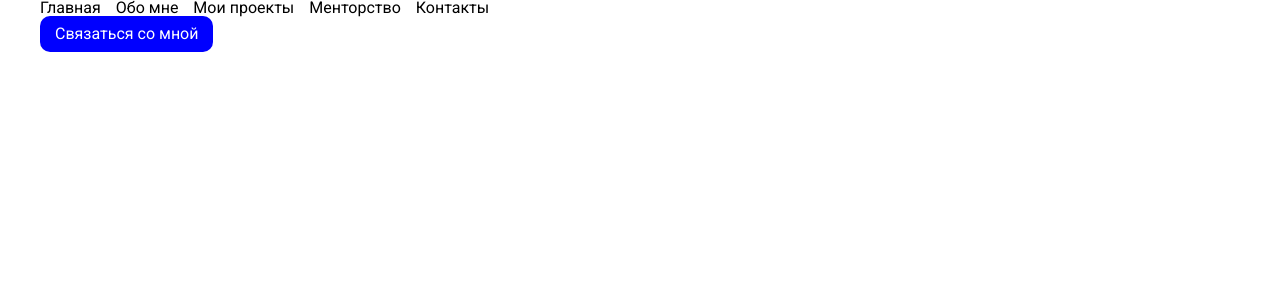
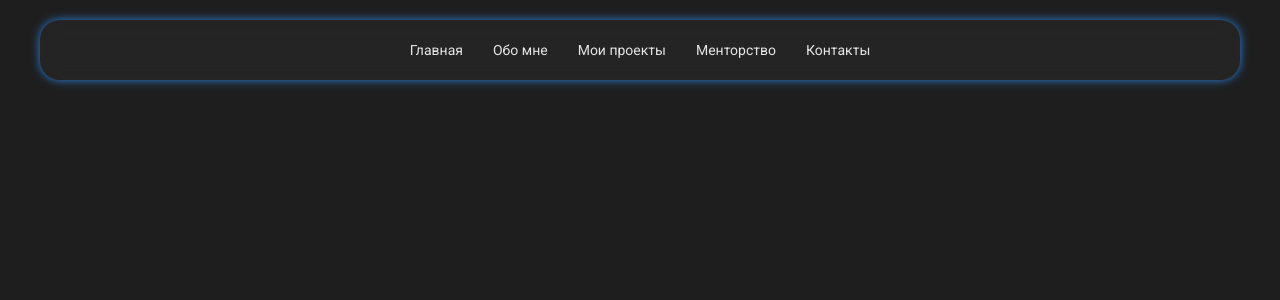
Before and after one commit to comp-master-byte/portfolio, a Next.js app: page / in a window 1280 px wide. Shown: the top 300 px of the page. Built offline with nearby package versions, Linux system fonts and the light colour scheme.

Commit message:
feat(header): added navigation bar

```diff
--- a/src/app/styles/_variables.css
+++ b/src/app/styles/_variables.css
@@ -0,0 +1,6 @@
+:root {
+  /* palette */
+  --primary-color: #2c82de;
+  --primary-text-color: #e6e6e6;
+  --main-bg-color: rgba(255, 255, 255, 0.027);
+}
--- a/src/app/styles/globals.css
+++ b/src/app/styles/globals.css
@@ -1,5 +1,9 @@
 @import './_reset.css';
 @import './_variables.css';
+
+body {
+  background-color: #1e1e1e;
+}
 
 .container {
   max-width: 1200px;
--- a/src/shared/components/Header/Header.module.css
+++ b/src/shared/components/Header/Header.module.css
@@ -1,7 +1,54 @@
+.header {
+  padding-top: 20px;
+  height: 60px;
+}
 
+.headerGlassContainer {
+  width: 100%;
+  height: 100%;
+  background-color: rgba(255, 255, 255, 0.027);
+  backdrop-filter: blur(10px);
+  display: flex;
+  align-items: center;
+  justify-content: center;
+  border-radius: 20px;
+  box-shadow: 0px 0px 10px var(--primary-color);
+}
 
 .navigationList {
   display: flex;
   align-items: center;
-  column-gap: 15px;
+  justify-content: center;
+  column-gap: 30px;
+  color: var(--primary-text-color);
 }
+
+.navigationList__item {
+  cursor: pointer;
+  font-size: 14px;
+  transition: color .2s;
+  position: relative;
+}
+
+.navigationList__item:hover {
+  color: var(--primary-color)
+}
+
+.navigationList__item:hover::after {
+  width: 100%;
+  transform: translateX(-50%) scaleX(1);
+}
+
+.navigationList__item::after {
+  content: '';
+  position: absolute;
+  left: 50%;
+  bottom: -10px;
+  transform: translateX(-50%) scaleX(0);
+  transform-origin: center;
+  width: 100%;
+  height: 2px;
+  background-color: var(--primary-color);
+  border-radius: 3px;
+  transition: transform .2s ease;
+}
--- a/src/shared/components/Header/Header.tsx
+++ b/src/shared/components/Header/Header.tsx
@@ -1,10 +1,10 @@
 import { memo } from "react";
 import styles from './Header.module.css';
-import { Button } from "@/shared/ui";
 
 export const Header = memo(function Header() {
   return (
     <header className={styles.header}>
+      <div className={styles.headerGlassContainer}>
         <ul className={styles.navigationList}>
           <li className={styles.navigationList__item}>Главная</li>
           <li className={styles.navigationList__item}>Обо мне</li>
@@ -12,8 +12,7 @@ export const Header = memo(function Header() {
           <li className={styles.navigationList__item}>Менторство</li>
           <li className={styles.navigationList__item}>Контакты</li>
         </ul>
-
-      <Button>Связаться со мной</Button>
+      </div>
     </header>
   )
 })
--- a/src/shared/ui/Button/Button.module.css
+++ b/src/shared/ui/Button/Button.module.css
@@ -1,7 +1,9 @@
 .button {
-  font-size: 16px;
-  padding: 10px 15px;
+  font-size: 14px;
+  padding: 12px 25px;
   border-radius: 10px;
-  color: #fff;
-  background-color: blue;
+  color: var(--primary-text-color);
+  background-color: var(--primary-color);
+  cursor: pointer;
+  transition: background-color .2s ease;
 }
```
Also changed, not shown: src/shared/assets/karen2.jpg (added), src/shared/assets/karen_1.jpg (added). Lines whose indentation alone changed are shown as unchanged.
